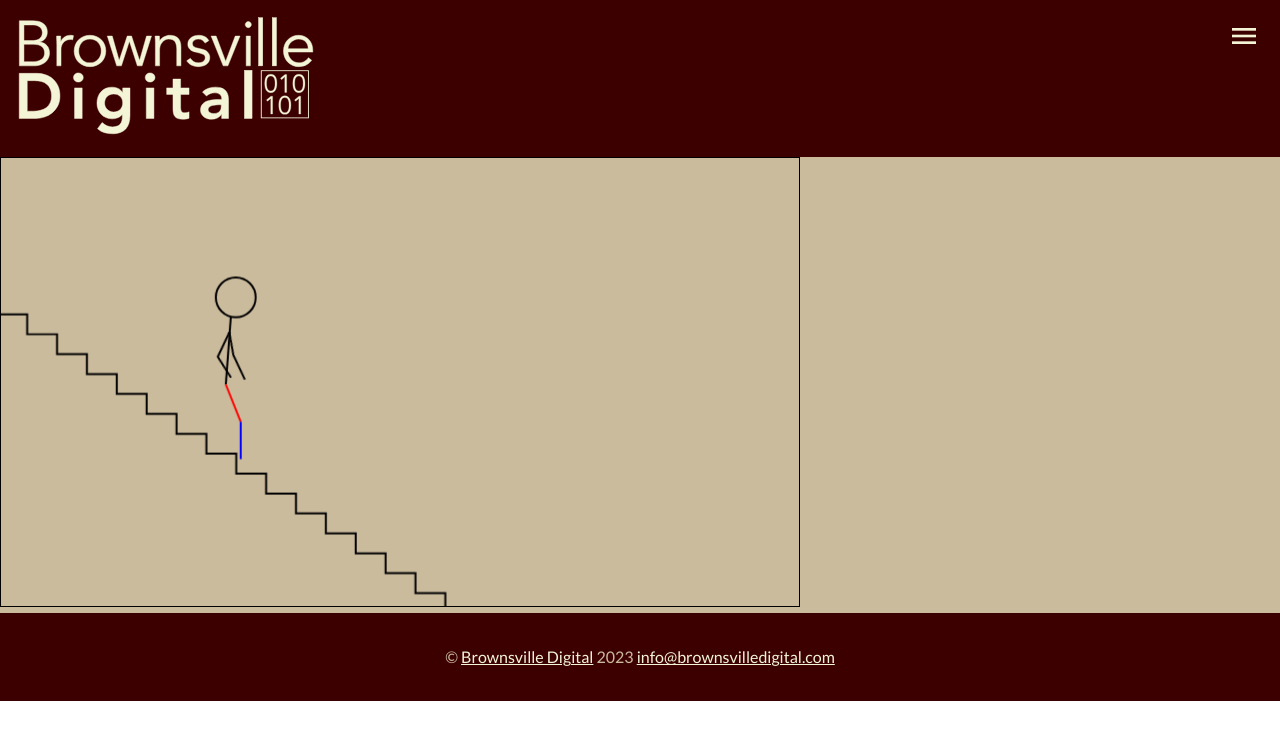
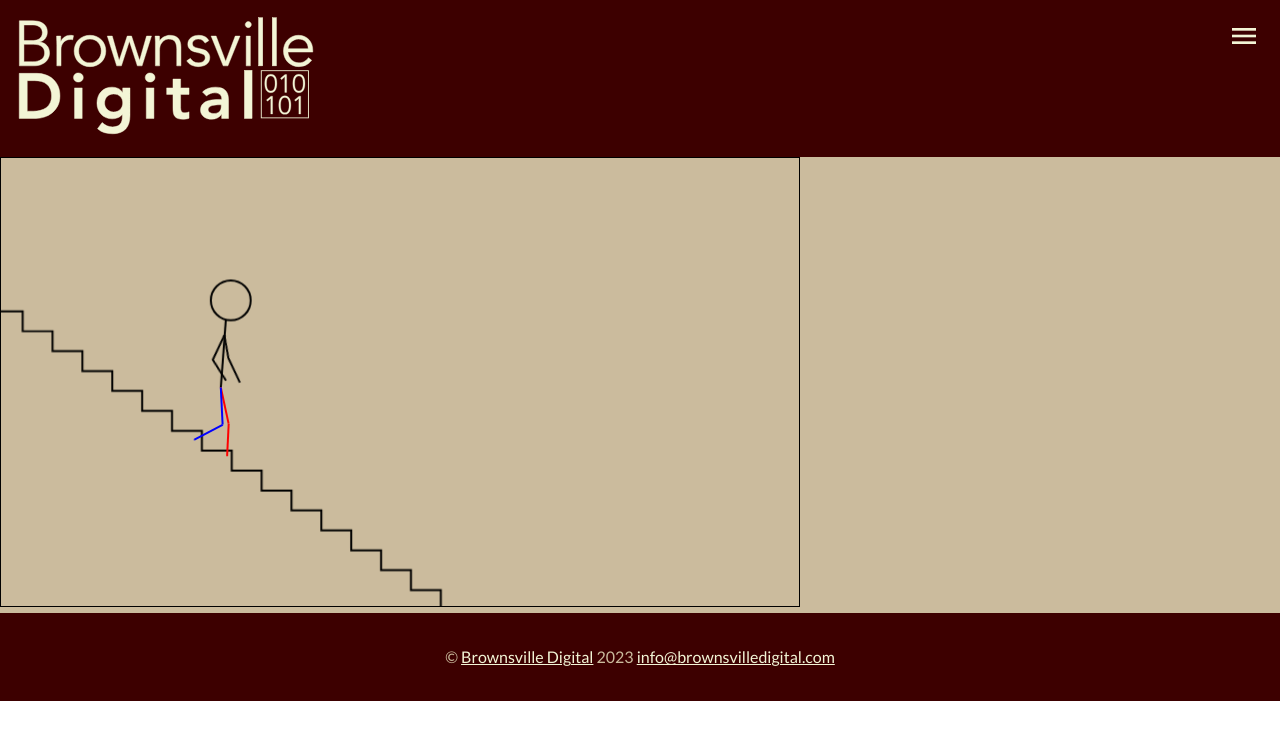
Before and after one commit to Brownsville-Digital/website, a Jekyll site: the page built from stairs.md, in a window 1280 px wide. Shown: the top 740 px of the page. Built offline with Jekyll 4.4.1, drawn with Linux system fonts in a browser that asks for light colours; our own code applies the rules of GitHub Pages for plain Markdown files.

Commit message:
Person walking,

```diff
--- a/stairs.js
+++ b/stairs.js
@@ -76,17 +76,31 @@
           d: 'M 797,170 l 15, 45 l 30, 45 ',
           id: 'right-arm',
         }),
-        PATH({
-          d: 'M 790,275 l 30, 75 ',
-          id: 'right-leg-thigh',
-          stroke: 'red',
-        }),
-        PATH({
-          d: 'M 820, 350 l 0, 75 ',
-          id: 'right-leg-calf',
-          stroke: 'blue',
-        })]
-    )
+        GROUP({id: 'left-leg'}, [
+          PATH({
+            d: 'M 790,275 l 0, 75 ',
+            id: 'left-thigh',
+            stroke: 'red',
+          }),
+          PATH({
+            d: 'M 790, 350 l 0, 65 ',
+            id: 'left-calf',
+            stroke: 'red',
+          }),
+        ]),
+        GROUP({id: 'right-leg'}, [
+          PATH({
+            d: 'M 790,275 l 0, 75 ',
+            id: 'right-thigh',
+            stroke: 'blue',
+          }),
+          PATH({
+            d: 'M 790, 350 l 0, 65 ',
+            id: 'right-calf',
+            stroke: 'blue',
+          })
+        ]),
+      ])
     ])
   );
 }
--- a/styles/main.css
+++ b/styles/main.css
@@ -426,7 +426,7 @@
 }
 
 #escalator {
-  animation: 4s linear infinite escalator;
+  animation: 2s linear infinite escalator;
 }
 
 @keyframes escalator {
@@ -440,7 +440,7 @@
 }
 
 #person {
-  transform: translate(-340px, 180px);
+  transform: translate(-350px, 186px);
 }
 
 #left-arm {
@@ -473,6 +473,67 @@
   }
 }
 
+#left-leg {
+  animation: 2s ease-in-out infinite alternate-reverse leftLeg;
+  transform-origin: 790px 275px;
+}
+
+@keyframes leftLeg {
+  from {
+    transform: rotate(0);
+  }
+
+  to {
+    transform: rotate(-15deg);
+  }
+}
+
+#right-leg {
+  animation: 2s ease-in-out infinite alternate rightLeg;
+  transform-origin: 790px 275px;
+}
+
+@keyframes rightLeg {
+  from {
+    transform: rotate(0);
+  }
+
+  to {
+    transform: rotate(-15deg);
+  }
+}
+
+#left-calf {
+  animation: 2s ease-in-out infinite alternate leftCalf;
+  transform-origin: 790px 350px;
+}
+
+@keyframes leftCalf {
+  from {
+    transform: rotate(0);
+  }
+
+  to {
+    transform: rotate(80deg);
+  }
+}
+
+#right-calf {
+  animation: 2s ease-in-out infinite alternate-reverse leftCalf;
+  transform-origin: 790px 350px;
+}
+
+@keyframes leftCalf {
+  from {
+    transform: rotate(0);
+  }
+
+  to {
+    transform: rotate(80deg);
+  }
+}
+
+
 @media (max-width: 480px) {
   section img {
     max-width: 200px;
```
